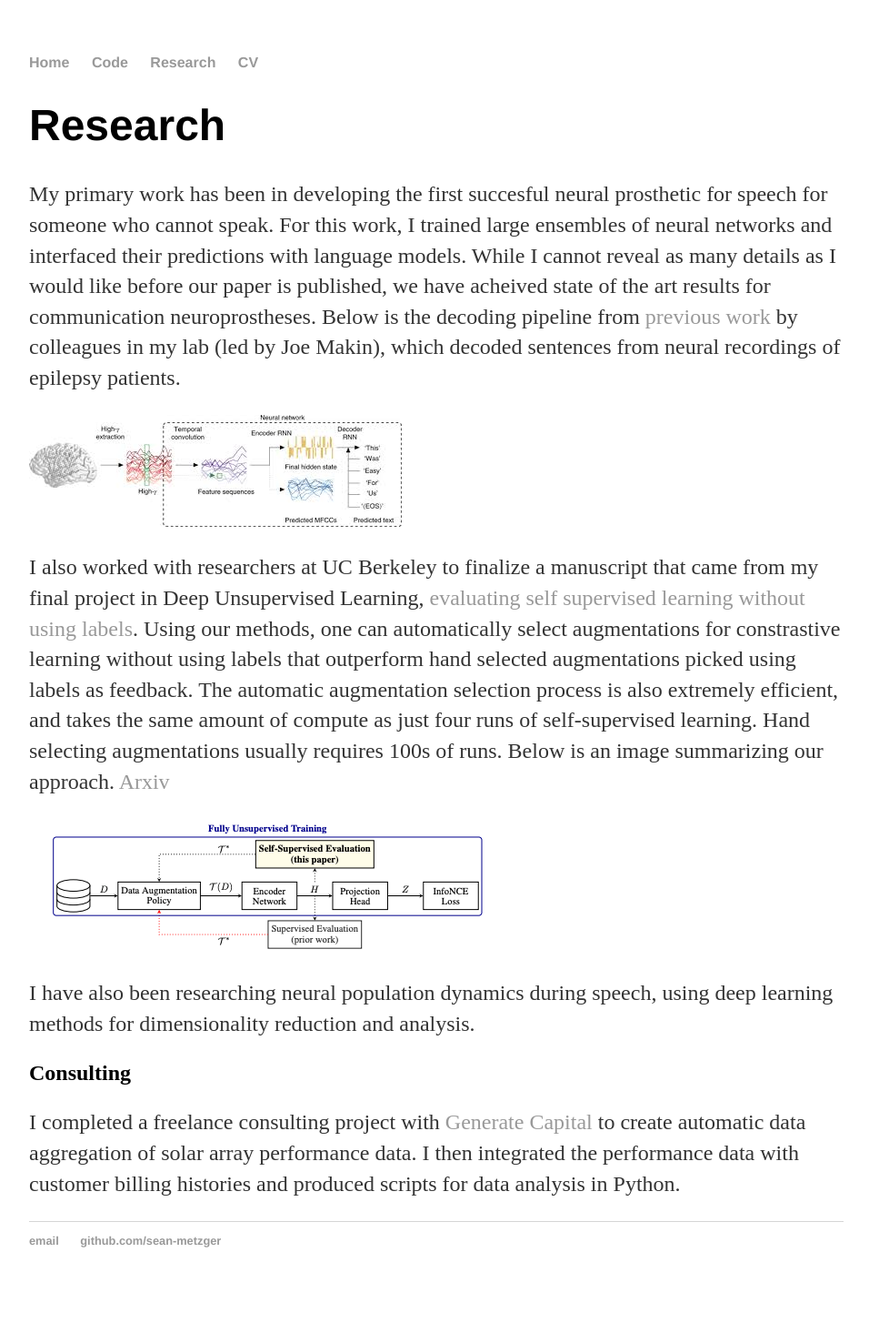
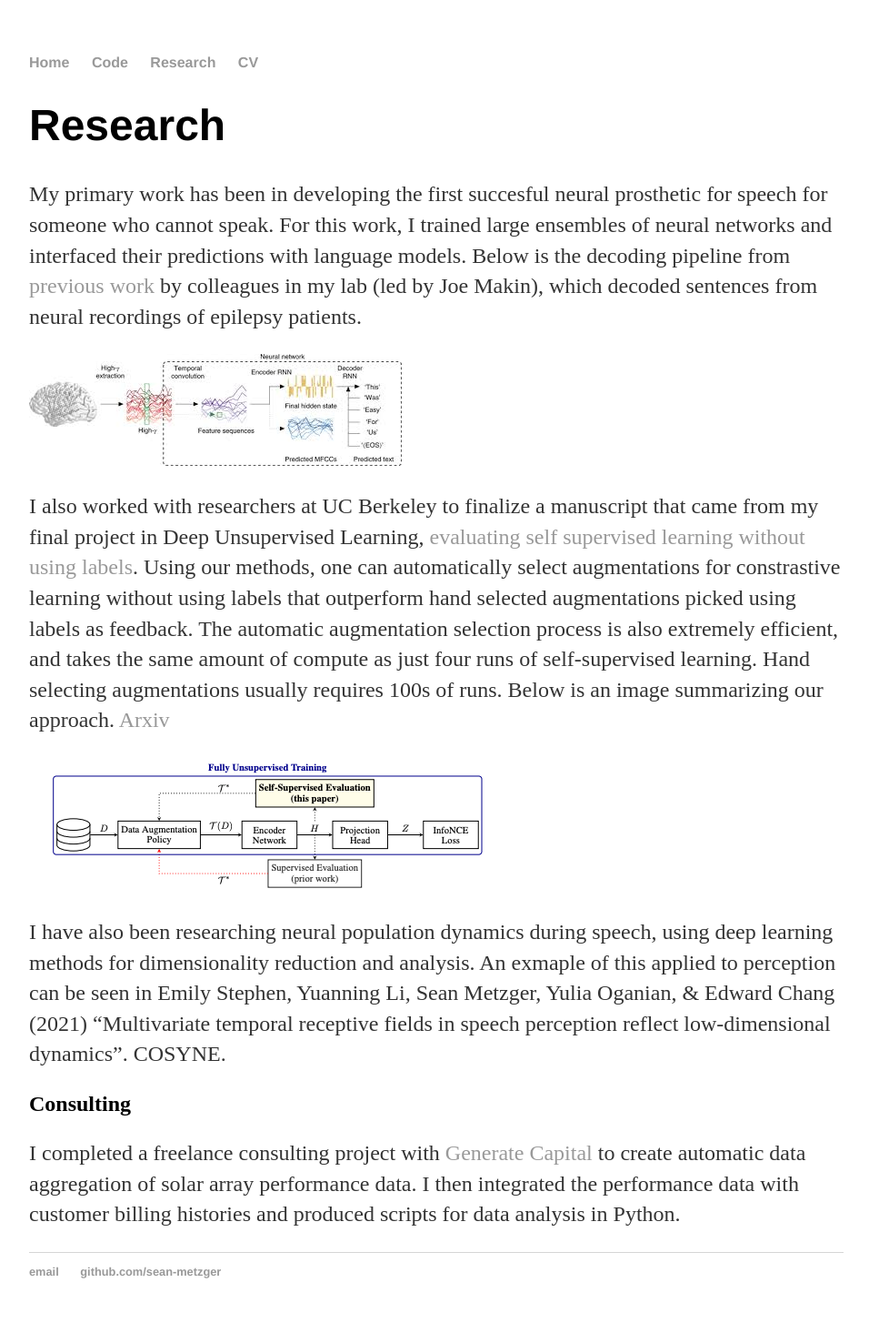
Before and after one commit to sean-metzger/sean-metzger.github.io, a Jekyll site: the page built from research/index.html, in a window 1280 px wide. Shown: the whole page at 91% size, without its empty margins (160-1116 px from the left). Built offline with Jekyll 4.4.1, drawn with Linux system fonts in a browser that asks for light colours; before the commit the page ends 1431 px from its top, so only the background shows below that.

Commit message:
Update index.html

```diff
--- a/research/index.html
+++ b/research/index.html
@@ -5,11 +5,11 @@ title: Research
 
 <div class="blurb">
 	<h1>Research</h1>
-		<p> My primary work has been in developing the first succesful neural prosthetic for speech for someone who cannot speak. For this work, I trained large ensembles of neural networks and interfaced their predictions with language models. While I cannot reveal as many details as I would like before our paper is published, we have acheived state of the art results for communication neuroprostheses. Below is the decoding pipeline from <a href="https://www.nature.com/articles/s41593-020-0608-8">previous work</a> by colleagues in my lab (led by Joe Makin), which decoded sentences from neural recordings of epilepsy patients.</p>
+		<p> My primary work has been in developing the first succesful neural prosthetic for speech for someone who cannot speak. For this work, I trained large ensembles of neural networks and interfaced their predictions with language models. Below is the decoding pipeline from <a href="https://www.nature.com/articles/s41593-020-0608-8">previous work</a> by colleagues in my lab (led by Joe Makin), which decoded sentences from neural recordings of epilepsy patients.</p>
 		<img src="/images/joepaper.jpeg" alt="hi" class="inline"/>
 		<p> I also worked with researchers at UC Berkeley to finalize a manuscript that came from my final project in Deep Unsupervised Learning, <a href="https://arxiv.org/pdf/2009.07724.pdf">evaluating self supervised learning without using labels</a>. Using our methods, one can automatically select augmentations for constrastive learning without using labels that outperform hand selected augmentations picked using labels as feedback. The automatic augmentation selection process is also extremely efficient, and takes the same amount of compute as just four runs of self-supervised learning. Hand selecting augmentations usually requires 100s of runs. Below is an image summarizing our approach. <a href="https://arxiv.org/pdf/2009.07724.pdf">Arxiv</a> </p>
 		<img src="/images/paperfig1.png" alt="hi" class="inline"/>
-		<p> I have also been researching neural population dynamics during speech, using deep learning methods for dimensionality reduction and analysis.
+		<p> I have also been researching neural population dynamics during speech, using deep learning methods for dimensionality reduction and analysis. An exmaple of this applied to perception can be seen in Emily Stephen, Yuanning Li, Sean Metzger, Yulia Oganian, & Edward Chang (2021) “Multivariate temporal receptive fields in speech perception reflect low-dimensional dynamics”. COSYNE.
 	<h2>Consulting</h2>
 		<p> I completed a freelance consulting project with <a href="https://generatecapital.com/">Generate Capital</a> to create automatic data aggregation of solar array performance data. I then integrated the performance data with customer billing histories and produced scripts for data analysis in Python.
 </div><!-- /.blurb -->
```
